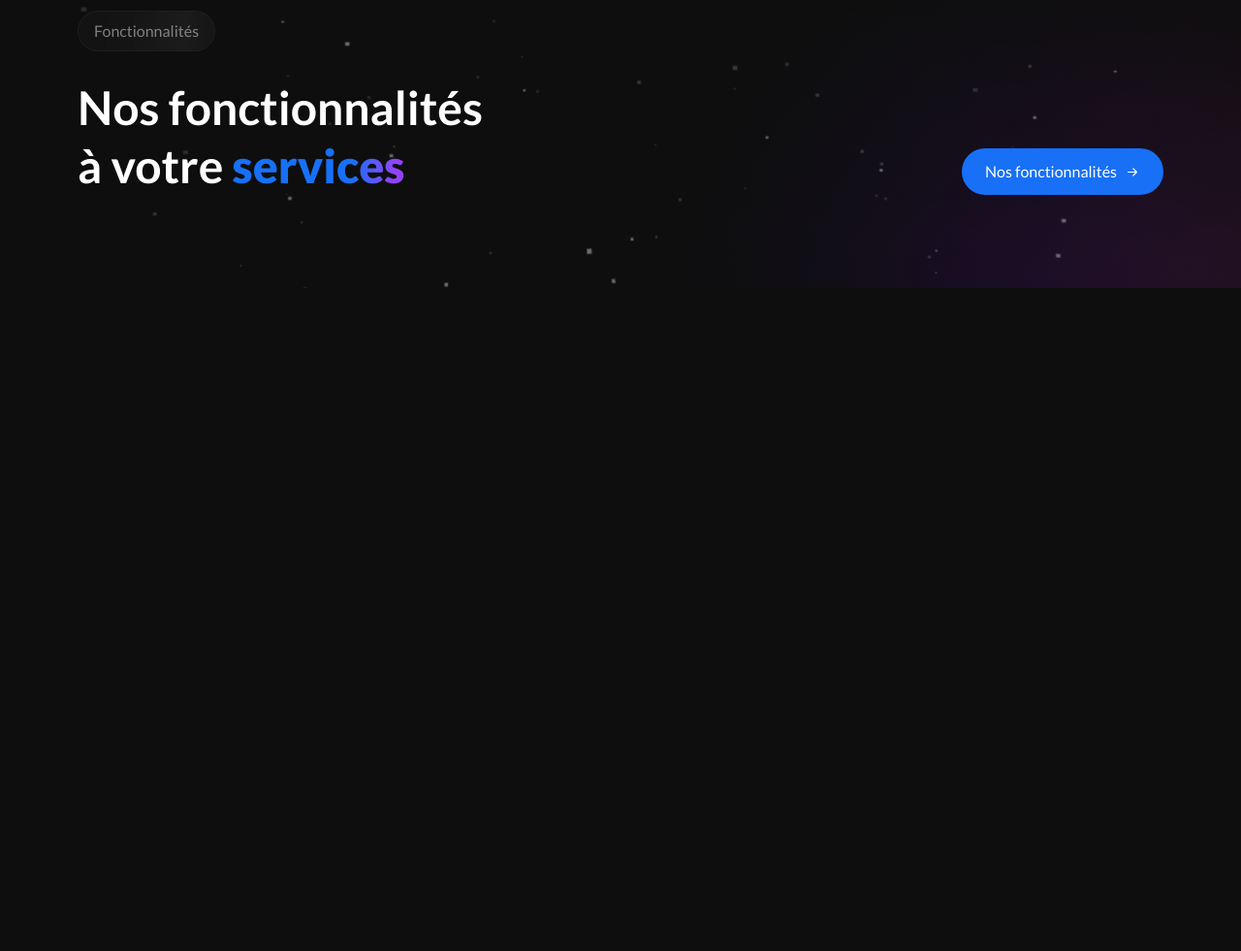
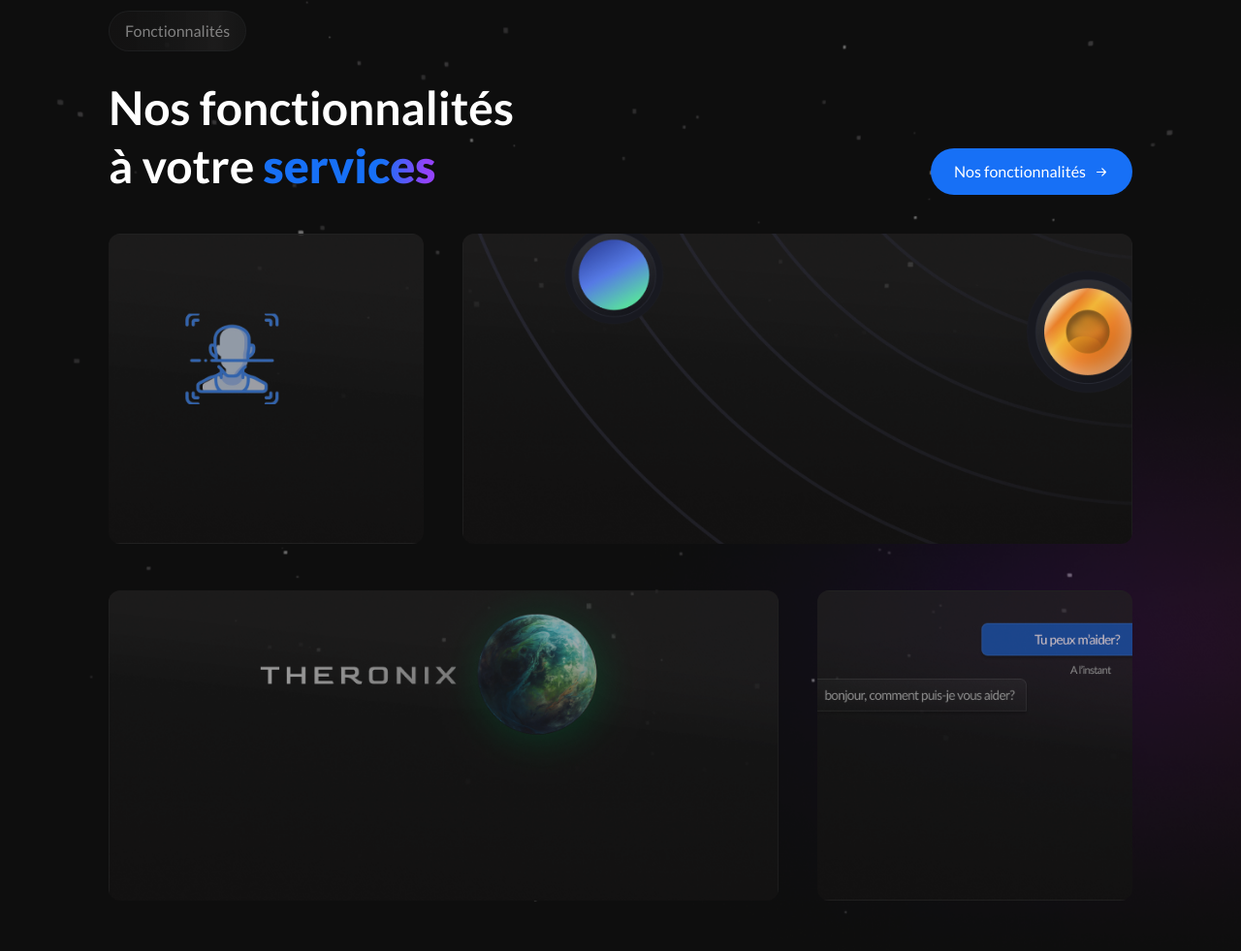
Before and after one commit to KiritoEM/mini-projet-L2, a website: page index.html in a window 1280 px wide. Shown: the part 1446-2427 px from the top of the page at 97% size. Before the commit the page ends 1743 px from the top, so only its background shows below. Drawn offline with Linux system fonts and the light colour scheme.

Commit message:
addcards to features-content

```diff
--- a/index.html
+++ b/index.html
@@ -86,7 +86,7 @@
 
     <!-- section fonctionnalités -->
     <section
-        class="features w-full h-max overflow-hidden flex flex-col gap-10 py-24 px-20 justify-center items-start bg-[url('/public/features-bg.png')] bg-cover bg-no-repeat bg-center">
+        class="features w-full h-max overflow-hidden flex flex-col gap-10 py-24 px-28 justify-center items-start bg-[url('/public/features-bg.png')] bg-cover bg-no-repeat bg-center">
         <div class="header w-full flex justify-between items-end">
             <div class="title flex flex-col gap-7">
                 <div class="tag">
@@ -99,6 +99,24 @@
                 Nos fonctionnalités <img src="/public/arrow-right.svg" alt="">
             </button>
         </div>
+        <div class="content w-full">
+            <div class="container grid grid-cols-3 gap-x-10 gap-y-12">
+                <div
+                    class="card col-span bg-[url('/public/features-card1.png')]  h-80 bg-cover bg-no-repeat bg-center rounded-xl overflow-hidden">
+
+                </div>
+                <div
+                    class="card col-span-2 bg-[url('/public/features-card2.png')] h-80 bg-cover bg-no-repeat bg-center rounded-xl overflow-hidden">
+                </div>
+                <div
+                    class="card col-span-2 bg-[url('/public/features-card3.png')]  h-80 bg-cover bg-no-repeat bg-center rounded-xl overflow-hidden">
+
+                </div>
+                <div
+                    class="card  bg-[url('/public/features-card4.png')] h-80 bg-cover bg-no-repeat bg-center rounded-xl overflow-hidden">
+                </div>
+            </div>
+        </div>
     </section>
 </body>
 
```
Also changed, not shown: public/features-card1.png (added), public/features-card2.png (added), public/features-card3.png (added), public/features-card4.png (added), src/output.css.
